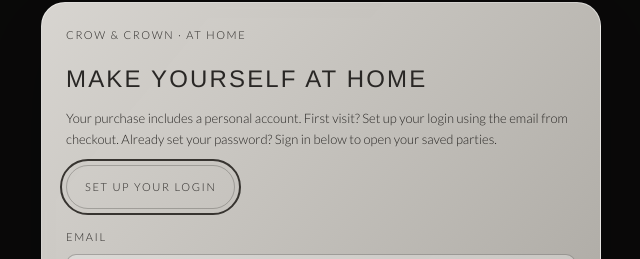
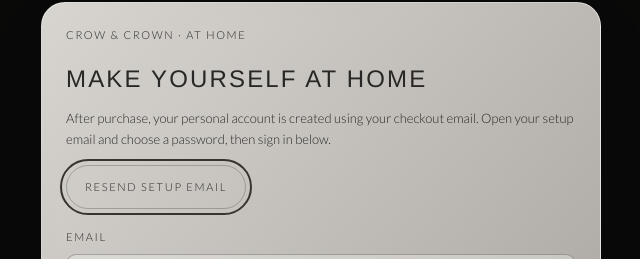
Before and after one commit to allygoodencrow-pixel/NEW-Thanksgiving, a React (Vite) app: page / in a window 1280 px wide. Shown: the part 129-388 px from the top of the page, without its empty margins (319-959 px from the left). Built offline with nearby package versions, Linux system fonts and the light colour scheme; a web font is replaced by a local one.

Commit message:
Explain automatic purchase account setup: src/CloudApp.tsx

```diff
--- a/src/CloudApp.tsx
+++ b/src/CloudApp.tsx
@@ -216,8 +216,8 @@ export default function CloudApp() {
         {error && <p role="alert" className="account-message">{error}</p>}
         {message && <p role="status" className="account-message">{message}</p>}
         {(!session || passwordSetup) && <>
-          <p>{needsSetupLink ? 'Use the email from your purchase to request your personal login setup link. Open the email in this browser and choose your password. If your purchase is still processing, wait for your purchase setup email.' : passwordSetup ? 'Choose a password to continue on your phone and computer.' : 'Your purchase includes a personal account. First visit? Set up your login using the email from checkout. Already set your password? Sign in below to open your saved parties.'}</p>
-          {!session && !needsSetupLink && mode === 'signin' && <button className="account-text-action" disabled={busy} onClick={() => {setSetupIntent('invite'); setPassword(''); setError(''); setMessage('');}}>SET UP YOUR LOGIN</button>}
+          <p>{needsSetupLink ? 'Your purchase setup email is sent automatically to your checkout email. For Etsy orders, allow up to one hour. Need a fresh link? Enter that same email below.' : passwordSetup ? 'Choose a password to continue on your phone and computer.' : 'After purchase, your personal account is created using your checkout email. Open your setup email and choose a password, then sign in below.'}</p>
+          {!session && !needsSetupLink && mode === 'signin' && <button className="account-text-action" disabled={busy} onClick={() => {setSetupIntent('invite'); setPassword(''); setError(''); setMessage('');}}>RESEND SETUP EMAIL</button>}
           <form onSubmit={authenticate}>
             {!passwordSetup && <label>EMAIL<input type="email" autoComplete="email" required value={email} onChange={e => setEmail(e.target.value)} /></label>}
             {(passwordSetup || (!needsSetupLink && mode === 'signin')) && <label>{passwordSetup ? 'NEW PASSWORD' : 'PASSWORD'}<input type="password" autoComplete={passwordSetup ? 'new-password' : 'current-password'} minLength={passwordSetup ? 8 : 1} required value={password} onChange={e => setPassword(e.target.value)} /></label>}
```
